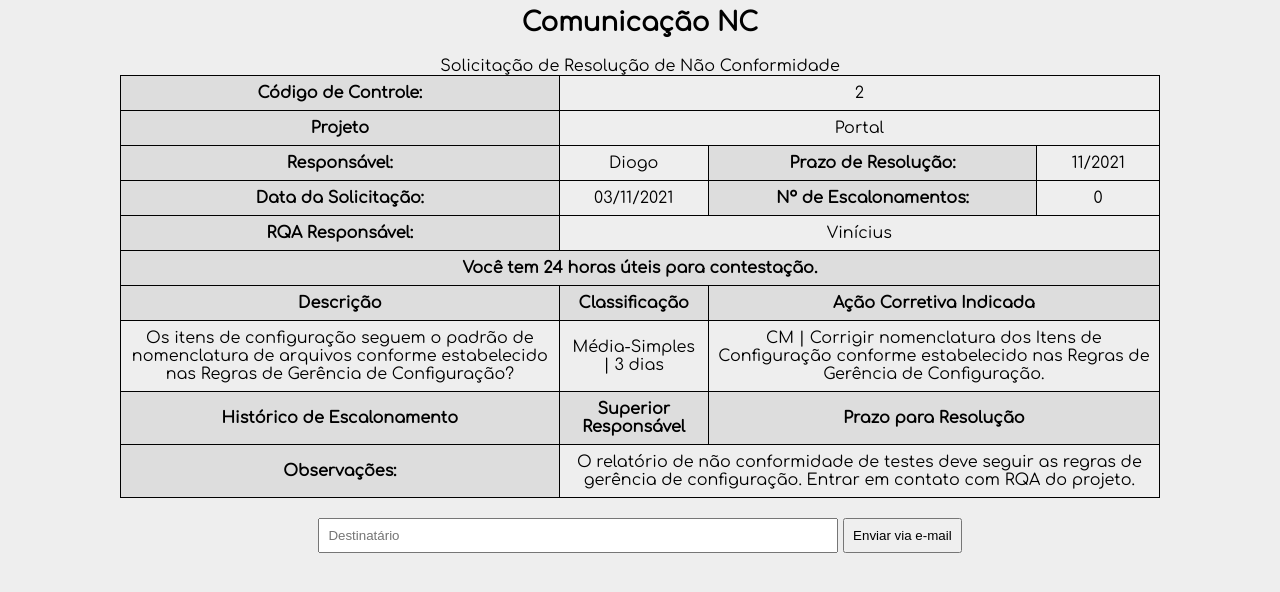
After one commit to diogobonet/ferramenta-nc, a PHP site: page /comunicacaoNC/index.html in a window 1280 px wide. The commit adds this page. Shown: the top 592 px of the page. Run offline with PHP 8.4, Linux system fonts and the light colour scheme; some web fonts are replaced.

Commit message:
Mudanças na tabela de Checklist | criação das páginas de não conformidades e comunicação NC

```diff
--- /dev/null
+++ b/comunicacaoNC/index.html
@@ -0,0 +1,71 @@
+<!DOCTYPE html>
+<html lang="en">
+<head>
+    <meta charset="UTF-8">
+    <meta name="viewport" content="width=device-width, initial-scale=1.0">
+    <link rel="stylesheet" href="../style/style.css">
+    <title>Comunicação NC</title>
+</head>
+<body>
+    <header>
+        <h1>Comunicação NC</h1>
+    </header>
+
+    <main>
+        <table>
+            <caption>Solicitação de Resolução de Não Conformidade</caption>
+            <tr>
+                <th>Código de Controle:</th>
+                <td colspan="3">2</td>
+            </tr>
+            <tr>
+                <th>Projeto</th>
+                <td colspan="3">Portal</td>
+            </tr>
+            <tr>
+                <th>Responsável:</th>
+                <td>Diogo</td>
+                <th>Prazo de Resolução:</th>
+                <td>11/2021</td>
+            </tr>
+            <tr>
+                <th>Data da Solicitação:</th>
+                <td>03/11/2021</td>
+                <th>Nº de Escalonamentos:</th>
+                <td>0</td>
+            </tr>
+            <tr>
+                <th>RQA Responsável:</th>
+                <td colspan="3">Vinícius</td>
+            </tr>
+            <tr>
+                <th colspan="4"><strong>Você tem 24 horas úteis para contestação.</strong></th>
+            </tr>
+            <tr>
+                <th>Descrição</th>
+                <th>Classificação</th>
+                <th colspan="2">Ação Corretiva Indicada</th>
+            </tr>
+            <tr>
+                <td>Os itens de configuração seguem o padrão de nomenclatura de arquivos conforme estabelecido nas Regras de Gerência de Configuração?</td>
+                <td>Média-Simples | 3 dias</td>
+                <td colspan="2">CM | Corrigir nomenclatura dos Itens de Configuração conforme estabelecido nas Regras de Gerência de Configuração.</td>
+            </tr>
+            <tr>
+                <th>Histórico de Escalonamento</th>
+                <th>Superior Responsável</th>
+                <th colspan="2">Prazo para Resolução</th>
+            </tr>
+            <tr>
+                <th><strong>Observações:</strong></th>
+                <td colspan="3">O relatório de não conformidade de testes deve seguir as regras de gerência de configuração. Entrar em contato com RQA do projeto.</td>
+            </tr>
+        </table>
+
+        <div class="footer-buttons">
+            <input type="email" name="email" id="email" placeholder="Destinatário">
+            <button>Enviar via e-mail</button>
+        </div>
+    </main>
+</body>
+</html>
--- a/login/index.html
+++ b/login/index.html
@@ -10,7 +10,7 @@
     <main id="main-login">
         <form id="formulario-login" method="POST" action="">
             <h1>Login</h1>
-            <div>
+            <div class="div-login">
                 <label>Email: <input name="email-input" id="email-input" type="text"></label>
                 <label>Senha: <input name="senha-input" id="senha-input" type="password"></label>
             </div>
--- a/style/style.css
+++ b/style/style.css
@@ -48,21 +48,32 @@ table, th, td {
     display: flex;
     justify-content: center;
     gap: 8px;
+    border: none;
+    text-align: center;
+}
+
+th {
+    background-color: #ddd;
 }
 
 th, td {
     padding: 8px;
-    text-align: left;
+    text-align: center;
 }
 
 tr.perguntas-tr{
     width: 100%;
 }
 
+.footer-buttons {
+    padding: 20px;
+    text-align: center;
+}
+
 /* =-=-=-=-=-=-=-=-=-= LOGIN =-=-=-=-=-=-=-=-=-= */
 form#formulario-login{
-    padding: 0;margin: 0;
-    height: 70%;
+    padding: 30px;margin: 0;
+    height: 50%;
     width: 40%;
     display: flex; flex-direction: column; align-items: center; justify-content: space-around;
     border: black 2px solid;
@@ -71,30 +82,31 @@ form#formulario-login{
     min-height: 300px;
     box-shadow: 0px 0px 6px 1px black;
 }
-form#formulario-login div{
-    height: 30%;
-}
+
 form#formulario-login label{
     display:flex; justify-content: space-around; align-items: center;
-
     height: 50%; width: 60%; min-width: 350px;
     font-size: 1.5rem;
     cursor:pointer;
 }
+
 form#formulario-login label input{
     font-family: 'Comfortaa', sans-serif;
     border: black 2px solid;
-    border-radius: 1rem;
+    border-radius: 10px;
 }
+
 form#formulario-login h1{
     text-align: center;
     font-size: 3rem;
 }
+
 main#main-login{
     height: 100vh; width: 100vw;
     padding: 0;margin: 0;
     display:flex; justify-content: center; align-items: center;
 }
+
 button#botao-submit{
     width: 40%; height: 2rem;
     font-size: 1rem;
@@ -103,3 +115,20 @@ button#botao-submit{
     font-family: 'Comfortaa', sans-serif;
     cursor:pointer;
 }
+
+button#botao-submit:hover {
+    background-color: black;
+    color: white;
+}
+
+.div-login {
+    display: flex;
+    flex-direction: column;
+    gap: 50%;
+    justify-content: center;
+    align-items: center;
+}
+
+select {
+    padding: 5px;
+}
```
Also changed, not shown: checklistCreate/index.html (+13 -4 lines), naoConformidadeTable/index.html (added, +50 -0 lines).
